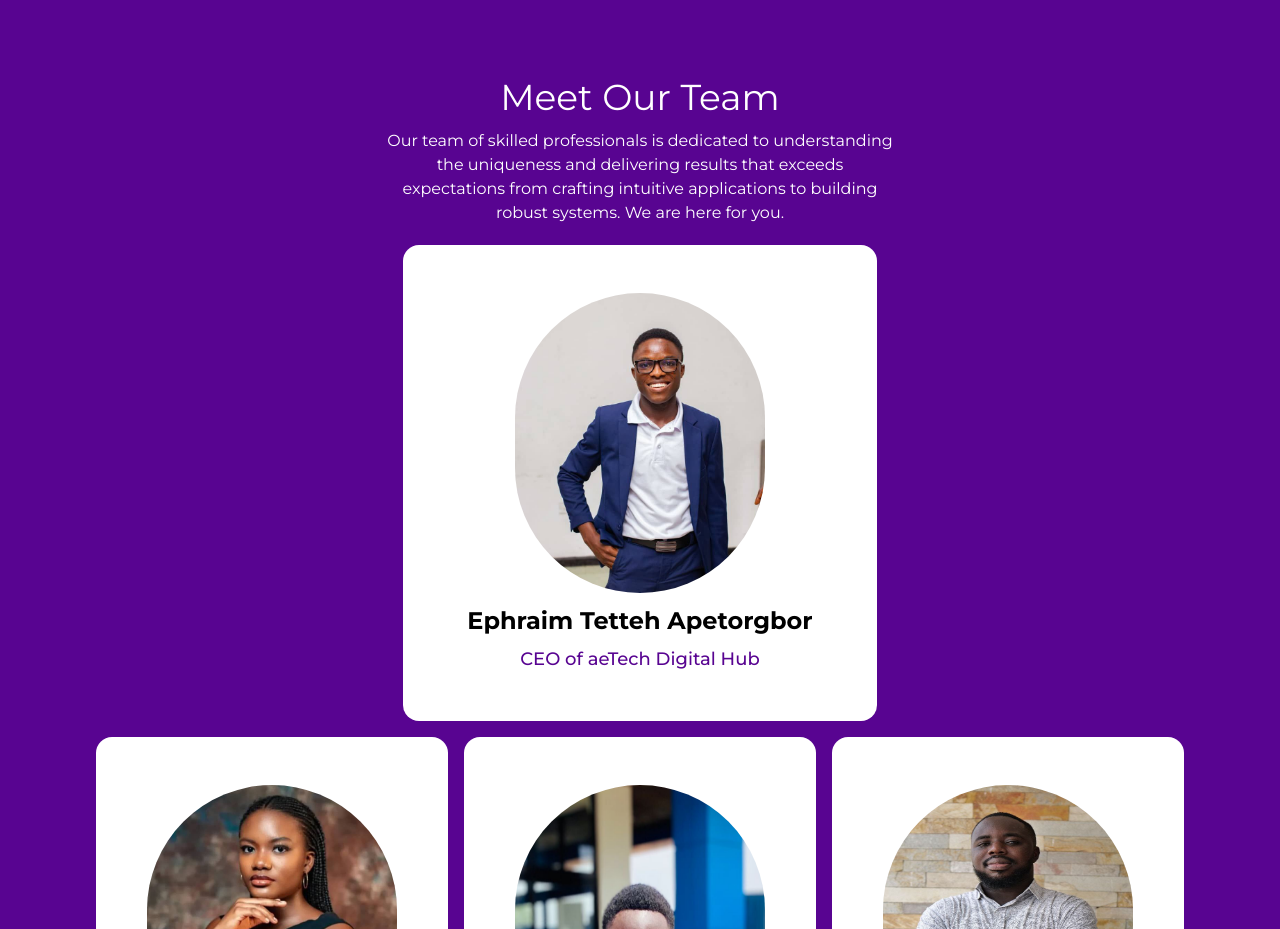
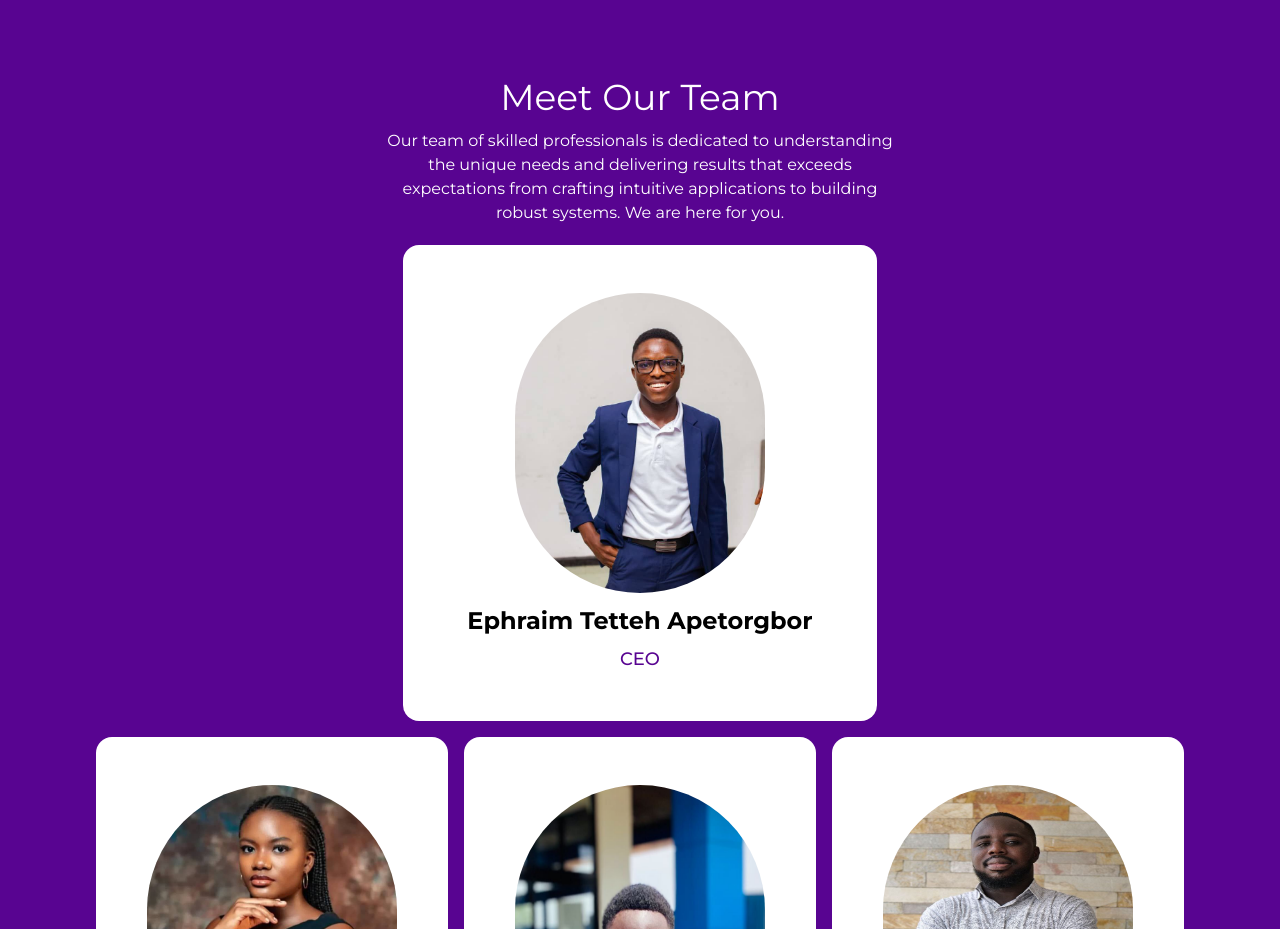
Before and after one commit to ephraim64/aetechhub, a React (Vite) app: page /about in a window 1280 px wide. Shown: the part 1320-2249 px from the top of the page. Built offline with nearby package versions, Linux system fonts and the light colour scheme; a web font is replaced by a local one.

Commit message:
Changed the logo icon

```diff
--- a/src/constants/index.js
+++ b/src/constants/index.js
@@ -28,7 +28,7 @@ export const team = [
     {
         image: Ephraim,
         name: "Ephraim Tetteh Apetorgbor",
-        role: "CEO of aeTech Digital Hub",
+        role: "CEO",
         bio: "A software developer, data scientist amd machine learning developer. I am a dedicated, passionate committed multi-programmer with a deep passion for coding and security. My journey in the world of technology has been an exciting adventure, and I'm always up for the challenge of creating innovative solutions. I firmly believe believe in my skills, constantly seeking to learn grow, and contribute to the tech community while staying true to my faith-inspired principles.",
         expertise: [
             "Quality Assurance",
--- a/src/pages/About.jsx
+++ b/src/pages/About.jsx
@@ -38,7 +38,7 @@ const About = () => {
         <div className="bg-purple px-4 lg:px-24 py-16">
             <div className="flex flex-col items-center gap-3 py-5 text-white">
                 <h1 className="text-3xl lg:text-4xl">Meet Our Team</h1>
-                <p className="lg:px-72 max-md:text-sm text-center">Our team of skilled professionals is dedicated to understanding the uniqueness and delivering results that exceeds expectations from crafting intuitive applications to building robust systems. We are here for you.</p>
+                <p className="lg:px-72 max-md:text-sm text-center">Our team of skilled professionals is dedicated to understanding the unique needs and delivering results that exceeds expectations from crafting intuitive applications to building robust systems. We are here for you.</p>
             </div>
 
             {/* CEO Section */}
```
Also changed, not shown: public/logo.png.
